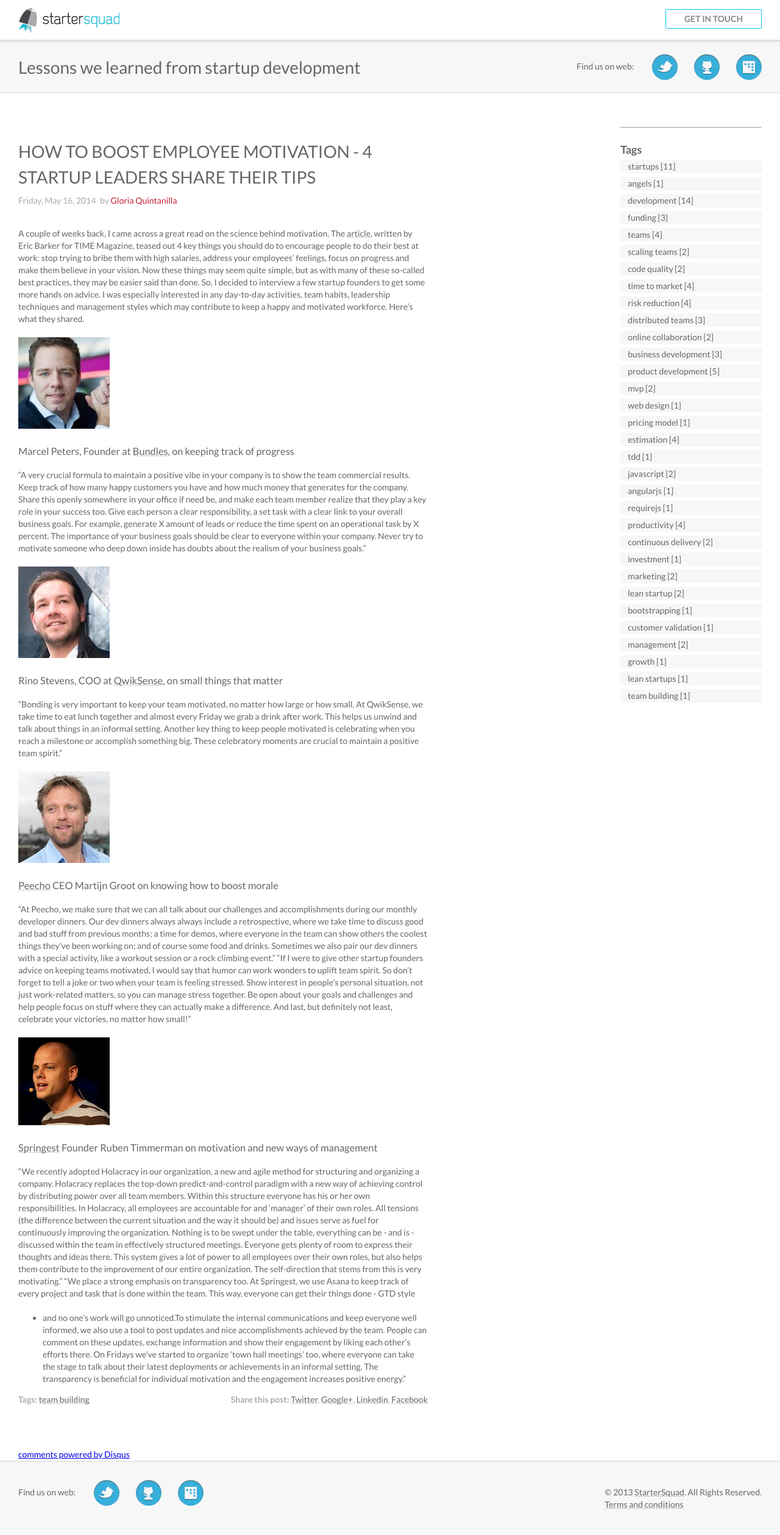
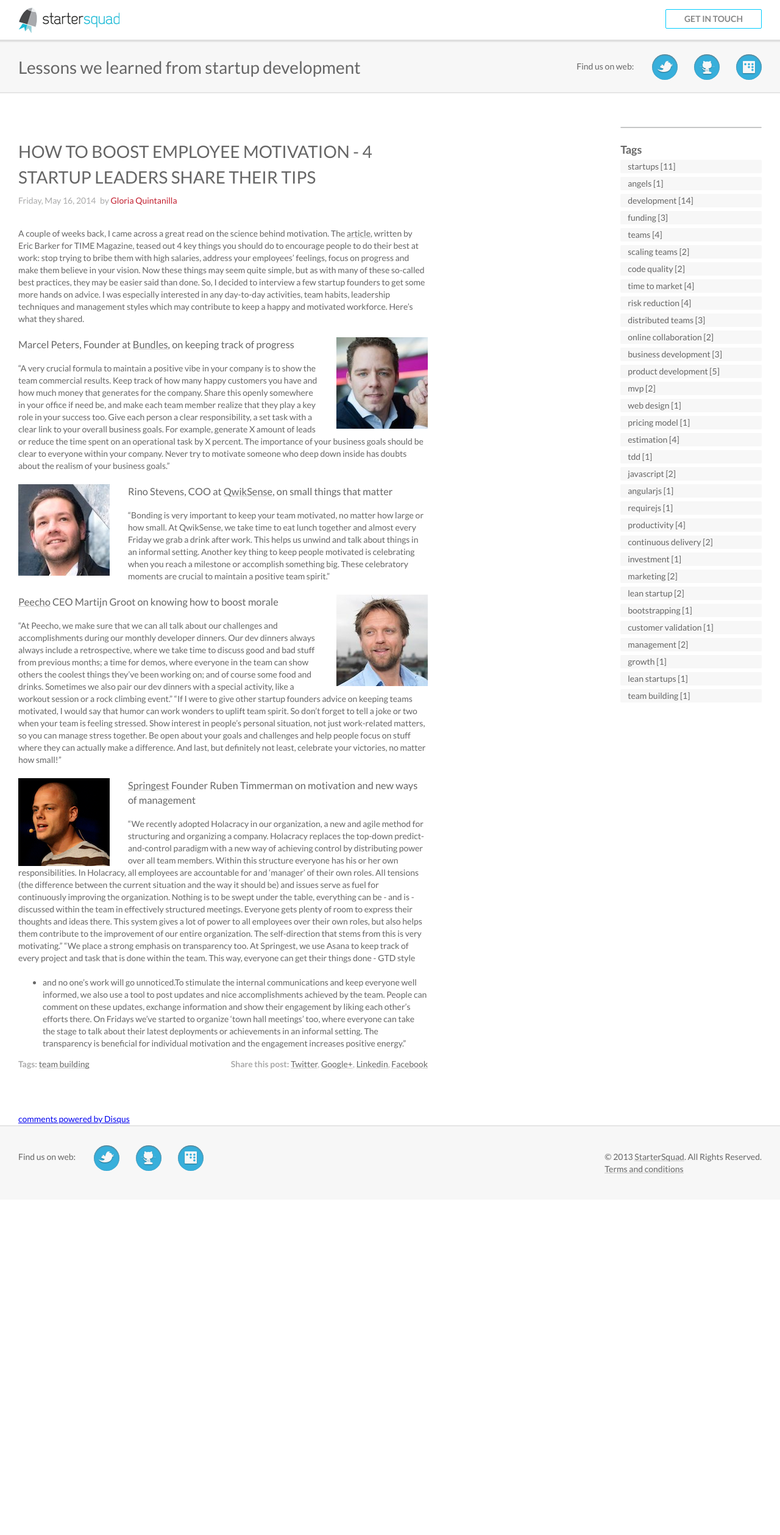
Before and after one commit to StarterSquad/startersquad.com, a Jekyll site: the page built from _posts/2014-05-16-team-motivation.md, in a window 1280 px wide. Shown: the whole page at 61% size. Built offline with Jekyll 4.4.1, drawn with Linux system fonts in a browser that asks for light colours; nearby versions of some CDN libraries; a script that is not in the unit is left out; comment, search, counter and statistics services are not loaded; after the commit the page ends 1967 px from its top, so only the background shows below that.

Commit message:
Adds ugly ass inline styles to make the post a bit more digestible

```diff
--- a/_posts/2014-05-16-team-motivation.md
+++ b/_posts/2014-05-16-team-motivation.md
@@ -15,7 +15,10 @@
 activities, team habits, leadership techniques and management styles which may contribute to keep a
 happy and motivated workforce. Here’s what they shared.
 
-![Marcel Peters of Bundles](/assets/images/founders/marcel_peters_bundles.jpg)
+
+<img src="/assets/images/founders/marcel_peters_bundles.jpg" alt="Marcel Peters of Bundles.nl"
+style=" float: right; margin-left: 30px;">
+
 ###Marcel Peters, Founder at [Bundles](http://www.wasbundles.nl), on keeping track of progress
 “A very crucial formula to maintain a positive vibe in your company is to show the team commercial
 results. Keep track of how many happy customers you have and how much money that generates for the
@@ -26,7 +29,8 @@
 everyone within your company. Never try to motivate someone who deep down inside has doubts about
 the realism of your business goals.”
 
-![Rino Stevens of QwikSense](/assets/images/founders/rino_qwiksense.jpg)
+<img src="/assets/images/founders/rino_qwiksense.jpg" alt="Rino Stevens of QwikSense"
+style=" float: left; margin-right: 30px;">
 ###Rino Stevens, COO at [QwikSense](http://www.qwiksense.com/), on small things that matter
 “Bonding is very important to keep your team motivated, no matter how large or how small. At
 QwikSense, we take time to eat lunch together and almost every Friday we grab a drink after work. This
@@ -34,7 +38,8 @@
 is celebrating when you reach a milestone or accomplish something big. These celebratory moments are
 crucial to maintain a positive team spirit.”
 
-![Martijn Groot of Peecho](/assets/images/founders/martijn_peecho.jpg)
+<img src="/assets/images/founders/martijn_peecho.jpg" alt="Martijn Groot of Peecho"
+style=" float: right; margin-left: 30px;">
 ###[Peecho](http://www.peecho.com/) CEO Martijn Groot on knowing how to boost morale
 “At Peecho, we make sure that we can all talk about our challenges and accomplishments during our
 monthly developer dinners. Our dev dinners always always include a retrospective, where we take time
@@ -48,7 +53,8 @@
 can actually make a difference. And last, but definitely not least, celebrate your victories, no matter how
 small!”
 
-![Ruben Timmerman of Springest](/assets/images/founders/RubenTimmermanSpringest.jpg)
+<img src="/assets/images/founders/RubenTimmermanSpringest.jpg" alt="Ruben Timmerman of Springest"
+style=" float: left; margin-right: 30px;">
 ###[Springest](http://www.springest.nl/) Founder Ruben Timmerman on motivation and new ways of management
 “We recently adopted Holacracy in our organization, a new and agile method for structuring and
 organizing a company. Holacracy replaces the top-down predict-and-control paradigm with a new way of
```
